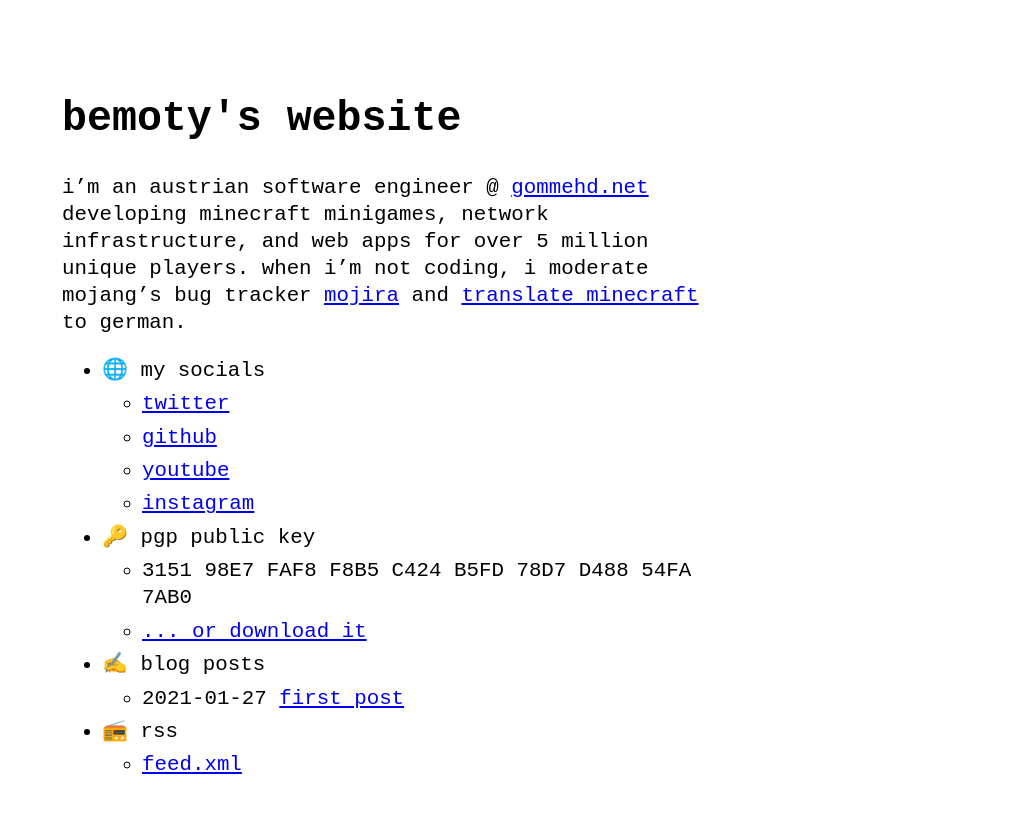
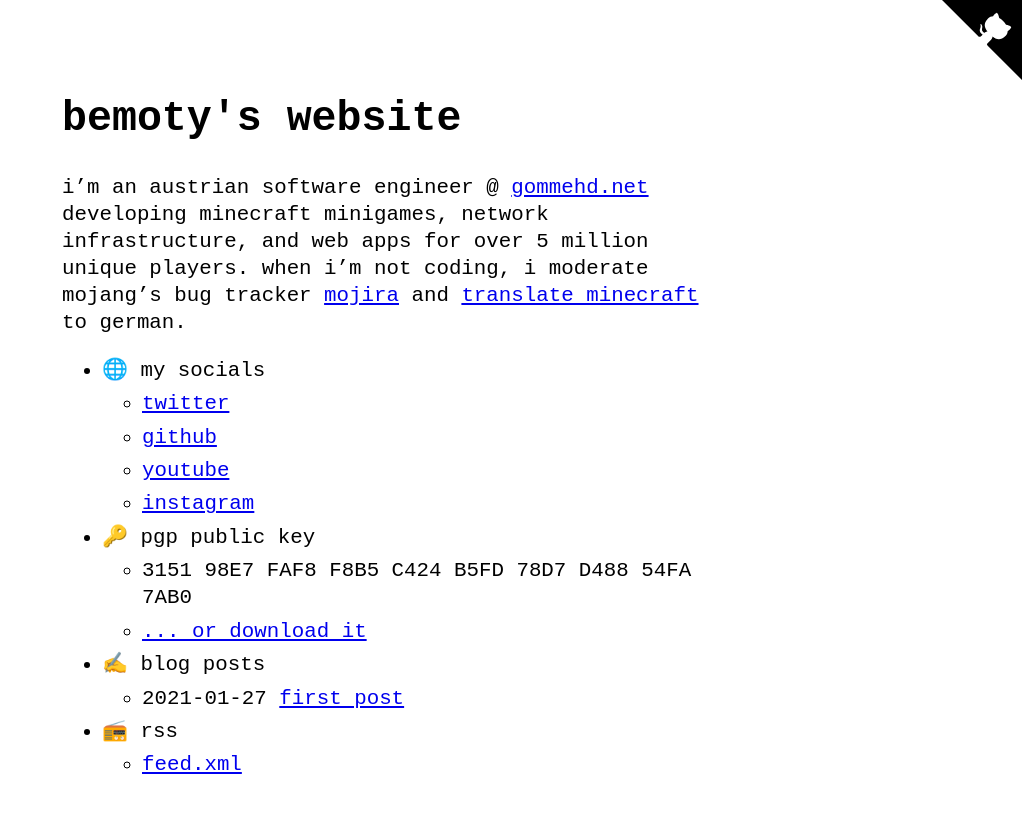
Before and after one commit to bemoty/bemoty.dev, a Jekyll site: the page built from index.md, in a window 1280 px wide. Shown: the top 813 px of the page, without its empty margins (258-1280 px from the left). Built offline with Jekyll 4.4.1, drawn with Linux system fonts in a browser that asks for light colours.

Commit message:
inserted github octo

```diff
--- a/_layouts/default.html
+++ b/_layouts/default.html
@@ -1,11 +1,24 @@
 <!DOCTYPE html>
-<html lang="{{ page.lang | default: "en" }}">
+<html lang="{{ page.lang | default: " en" }}">
 {%- include head.html -%}
-  <body a="{{ site.theme_config.appearance | default: "auto" }}">
+
+<body a="{{ site.theme_config.appearance | default: " auto" }}">
+  <a href="https://github.com/bemoty/bemoty.dev" target="_blank" id="github"
+    aria-label="View source on GitHub"><svg id="github" width="80" height="80" viewBox="0 0 250 250" aria-hidden="true">
+      <path d="M0,0 L115,115 L130,115 L142,142 L250,250 L250,0 Z"></path>
+      <path
+        d="M128.3,109.0 C113.8,99.7 119.0,89.6 119.0,89.6 C122.0,82.7 120.5,78.6 120.5,78.6 C119.2,72.0 123.4,76.3 123.4,76.3 C127.3,80.9 125.5,87.3 125.5,87.3 C122.9,97.6 130.6,101.9 134.4,103.2"
+        fill="currentColor" class="octo-arm"></path>
+      <path
+        d="M115.0,115.0 C114.9,115.1 118.7,116.5 119.8,115.4 L133.7,101.6 C136.9,99.2 139.9,98.4 142.2,98.6 C133.8,88.0 127.5,74.4 143.8,58.0 C148.5,53.4 154.0,51.2 159.7,51.0 C160.3,49.4 163.2,43.6 171.4,40.1 C171.4,40.1 176.1,42.5 178.8,56.2 C183.1,58.6 187.2,61.8 190.9,65.4 C194.5,69.0 197.7,73.2 200.1,77.6 C213.8,80.2 216.3,84.9 216.3,84.9 C212.7,93.1 206.9,96.0 205.4,96.6 C205.1,102.4 203.0,107.8 198.3,112.5 C181.9,128.9 168.3,122.5 157.7,114.1 C157.9,116.9 156.7,120.9 152.7,124.9 L141.0,136.5 C139.8,137.7 141.6,141.9 141.8,141.8 Z"
+        fill="currentColor" class="octo-body"></path>
+    </svg>
+  </a>
   <main class="page-content" aria-label="Content">
     <div class="w">
       {{ content }}
     </div>
   </main>
 </body>
+
 </html>
--- /dev/null
+++ b/_sass/custom.scss
@@ -0,0 +1,34 @@
+#github {
+    border: 0;
+    color: #fff;
+    fill: #000;
+    position: absolute;
+    right: 0;
+    top: 0;
+    z-index: 1000;
+}
+
+@keyframes wave {
+    0%, 100% {
+        transform: rotate(0)
+    }
+
+    20%, 60% {
+        transform: rotate(-25deg)
+    }
+
+    40%, 80% {
+        transform: rotate(10deg)
+    }
+}
+
+#github:hover .octo-arm {
+    animation: wave 560ms ease-in-out;
+    transform-origin: 130px 106px
+}
+
+@media (prefers-reduced-motion: reduce) {
+    #github:hover .octo-arm {
+        animation: none
+    }
+}
--- a/assets/css/main.scss
+++ b/assets/css/main.scss
@@ -1,5 +1,7 @@
 ---
 
 ---
+
 @import "vim";
 @import "no-style-please";
+@import "custom";
```
Lines whose indentation alone changed are shown as unchanged.
